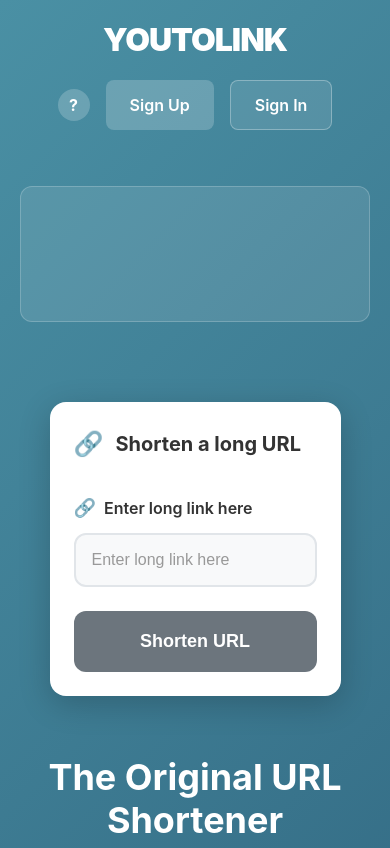
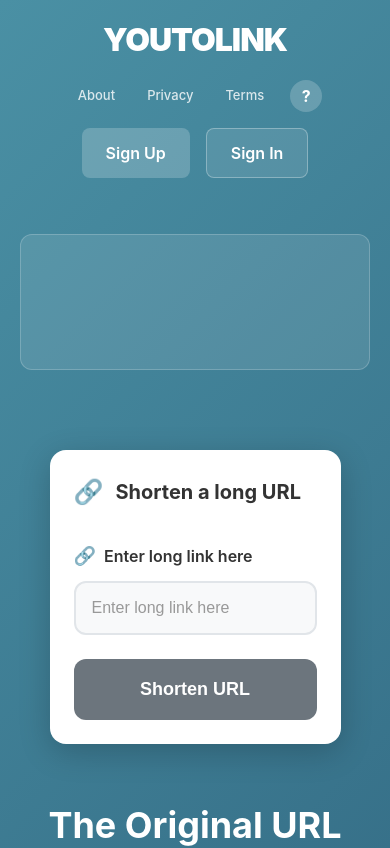
Before and after one commit to dkgohel/YouToLink, a React (Create React App) app in the folder client/: page / in a window 390 px wide. Shown: the top 848 px of the page. Built offline with nearby package versions, Linux system fonts and the light colour scheme; no server answers.

Commit message:
Add navigation links to navbar for About, Privacy, and Terms pages

```diff
--- a/client/src/components/Home.tsx
+++ b/client/src/components/Home.tsx
@@ -90,6 +90,12 @@
         <Link to="/" className="logo">YOUTOLINK</Link>
 
         <div className="nav-menu">
+          <div className="nav-links">
+            <Link to="/about" className="nav-link">About</Link>
+            <Link to="/privacy" className="nav-link">Privacy</Link>
+            <Link to="/terms" className="nav-link">Terms</Link>
+          </div>
+
           <div className="help-icon">?</div>
 
           {user ? (
--- a/client/src/index.css
+++ b/client/src/index.css
@@ -33,6 +33,27 @@
   display: flex;
   align-items: center;
   gap: 32px;
+}
+
+.nav-links {
+  display: flex;
+  align-items: center;
+  gap: 20px;
+}
+
+.nav-links .nav-link {
+  color: rgba(255, 255, 255, 0.8);
+  text-decoration: none;
+  font-weight: 500;
+  font-size: 14px;
+  padding: 8px 12px;
+  border-radius: 6px;
+  transition: all 0.2s ease;
+}
+
+.nav-links .nav-link:hover {
+  color: white;
+  background-color: rgba(255, 255, 255, 0.1);
 }
 
 .nav-link {
@@ -678,6 +699,17 @@
 
   .nav-menu {
     gap: 16px;
+    flex-wrap: wrap;
+    justify-content: center;
+  }
+
+  .nav-links {
+    gap: 12px;
+  }
+
+  .nav-links .nav-link {
+    font-size: 13px;
+    padding: 6px 10px;
   }
 
   .main-title {
```
